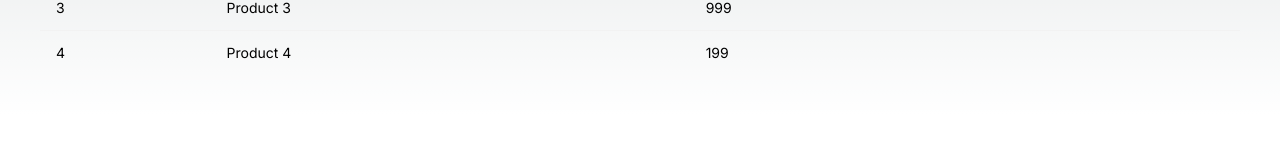
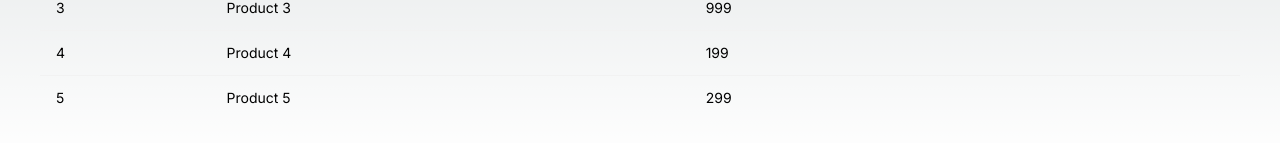
Before and after one commit to kasurbantal/simple-crud, a Next.js app: page /products in a window 1280 px wide. Shown: the part 249-392 px from the top of the page. Built offline with nearby package versions, Linux system fonts and the light colour scheme; data requests are answered from the project's data file.

Commit message:
applying useRoute

```diff
--- a/db.json
+++ b/db.json
@@ -19,6 +19,11 @@
       "id": "aac8",
       "title": "Product 4",
       "price": "199"
+    },
+    {
+      "id": "19d6",
+      "title": "Product 5",
+      "price": "299"
     }
   ]
 }
--- a/src/app/products/AddProduct.tsx
+++ b/src/app/products/AddProduct.tsx
@@ -1,10 +1,14 @@
 'use client'
 import { SyntheticEvent, useState } from "react"
+import { useRouter } from "next/navigation";
+
 
 export default function AddProduct () {
     const [title, setTitle] = useState("");
     const [price, setPrice] = useState("");
     const [modal, setModal] = useState(false);
+
+    const router = useRouter();
 
     async function handleSubmit(e : SyntheticEvent ) {
         e.preventDefault();
@@ -20,6 +24,8 @@ export default function AddProduct () {
         });
         setTitle("");
         setPrice("");
+        router.refresh();
+        setModal(false);
     }
 
     function handleChange() {
```
